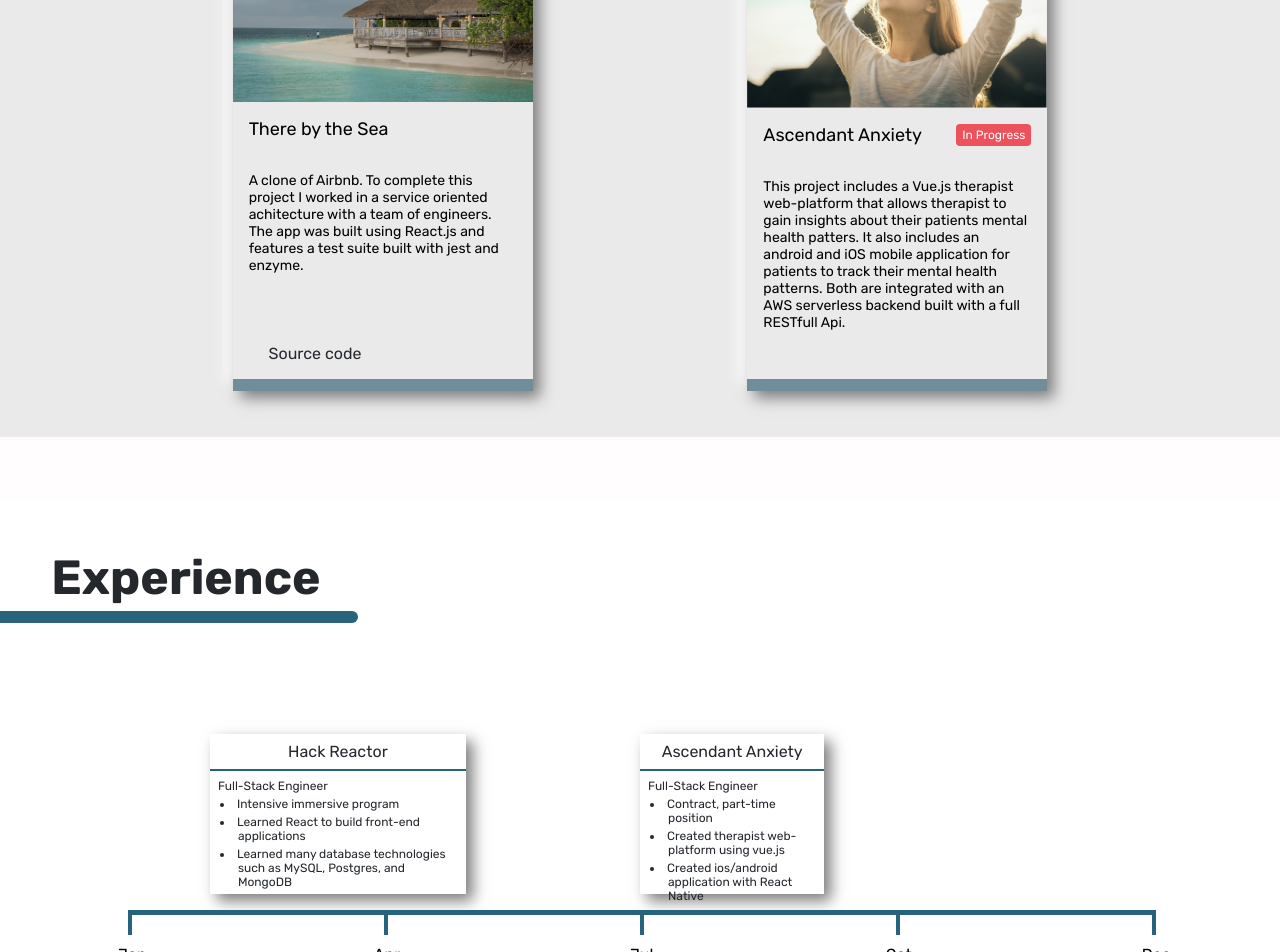
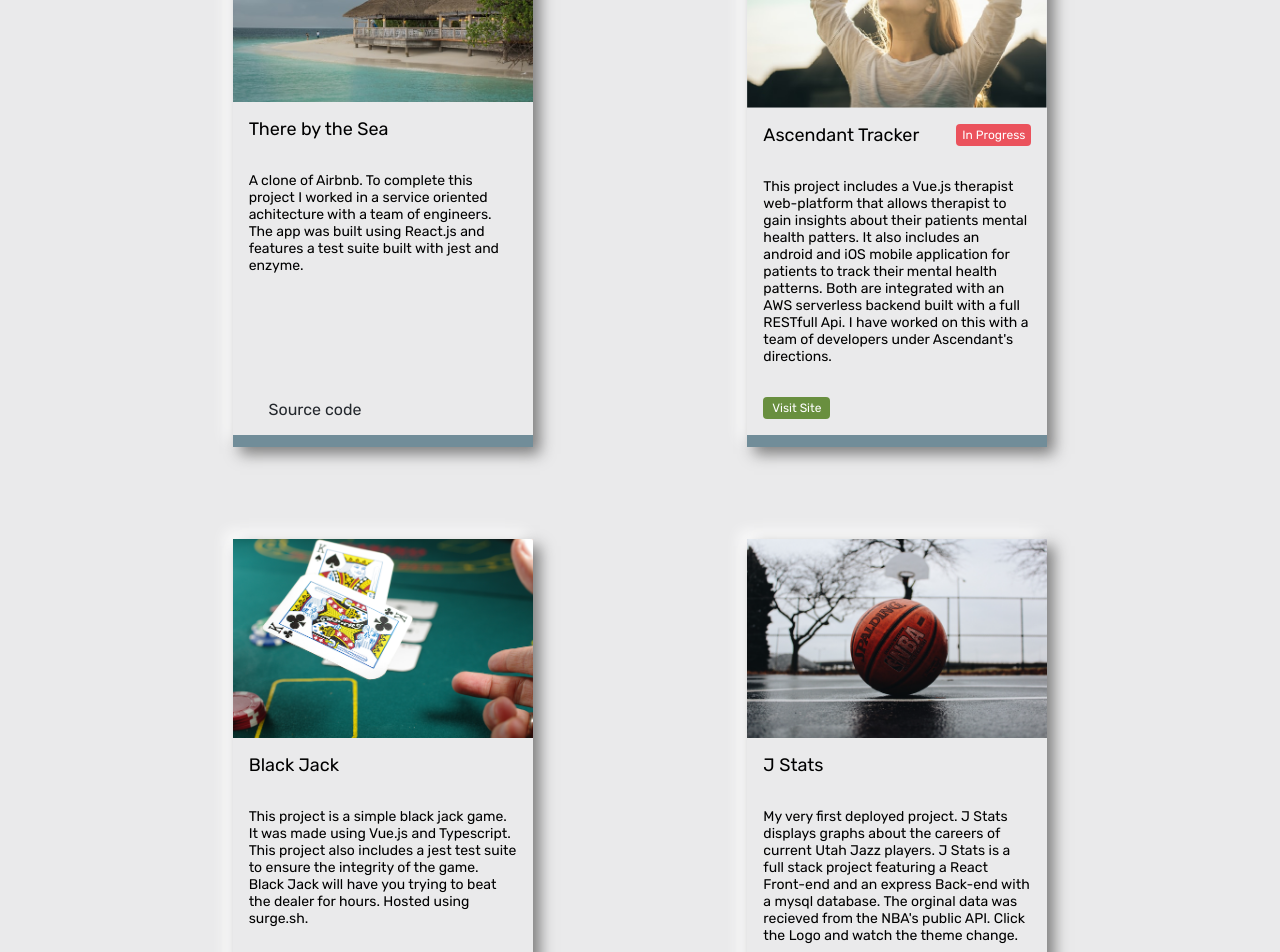
Before and after one commit to trevor2355/portfolio, a Vue app: page / in a window 1280 px wide. Shown: the part 2340-3292 px from the top of the page. Built offline with nearby package versions, Linux system fonts and the light colour scheme; some icons are missing.

Commit message:
Add two new projects

```diff
--- a/src/data/projects.js
+++ b/src/data/projects.js
@@ -18,7 +18,7 @@ export default [
       "My first Vue.js application.  The backend was built using node.js and postgreSQL.  It features a user authentication strategy using JSON Web Tokens and passport.js.  It also has a full RESTfull API that allows users to exchange the use of a calculator for credits.",
     libraries: ["React"],
     sourceCodeURL: "https://github.com/trevor2355/rest-api-calculator-backend",
-    liveSiteURL: "http://ec2-54-183-247-150.us-west-1.compute.amazonaws.com/",
+    liveSiteURL: "http://untidy-holiday.surge.sh/",
     inProgress: false,
     lastUpdated: new Date(2020, 6, 1),
     imageURL: "dollar-signs.png"
@@ -30,7 +30,7 @@ export default [
       "Loan Smasher is a Front-End web application written using React.js.  This application allows the user to gain insight on how they can quickly pay off their loans.  The application uses algorithims to calculate expenses taxes and interest rates to put the user in control of their finances.",
     libraries: ["React"],
     sourceCodeURL: "https://github.com/trevor2355/loan-smasher",
-    liveSiteURL: "",
+    liveSiteURL: "http://barbarous-note.surge.sh/",
     inProgress: true,
     lastUpdated: new Date(2020, 6, 1),
     imageURL: "finance.png"
@@ -61,14 +61,38 @@ export default [
   },
   {
     id: 6,
-    name: "Ascendant Anxiety",
+    name: "Ascendant Tracker",
     description:
-      "This project includes a Vue.js therapist web-platform that allows therapist to gain insights about their patients mental health patters.  It also includes an android and iOS mobile application for patients to track their mental health patterns.  Both are integrated with an AWS serverless backend built with a full RESTfull Api.",
+      "This project includes a Vue.js therapist web-platform that allows therapist to gain insights about their patients mental health patters.  It also includes an android and iOS mobile application for patients to track their mental health patterns.  Both are integrated with an AWS serverless backend built with a full RESTfull Api.  I have worked on this with a team of developers under Ascendant's directions.",
     libraries: ["React"],
     sourceCodeURL: "",
-    liveSiteURL: "",
+    liveSiteURL: "https://ascendanttracker.com/",
     inProgress: true,
     lastUpdated: new Date(2020, 6, 1),
     imageURL: "happy.png"
+  },
+  {
+    id: 7,
+    name: "Black Jack",
+    description:
+      "This project is a simple black jack game.  It was made using Vue.js and Typescript.  This project also includes a jest test suite to ensure the integrity of the game.  Black Jack will have you trying to beat the dealer for hours.  Hosted using surge.sh.",
+    libraries: ["React"],
+    sourceCodeURL: "https://github.com/trevor2355/blackjack",
+    liveSiteURL: "http://ajar-yam.surge.sh/",
+    inProgress: false,
+    lastUpdated: new Date(2020, 10, 9),
+    imageURL: "blackjack.png"
+  },
+  {
+    id: 8,
+    name: "J Stats",
+    description:
+      "My very first deployed project.  J Stats displays graphs about the careers of current Utah Jazz players.  J Stats is a full stack project featuring a React Front-end and an express Back-end with a mysql database.  The orginal data was recieved from the NBA's public API.  Click the Logo and watch the theme change.",
+    libraries: ["React"],
+    sourceCodeURL: "https://github.com/trevor2355/j-stats",
+    liveSiteURL: "https://j-stats.herokuapp.com/",
+    inProgress: false,
+    lastUpdated: new Date(2020, 5, 1),
+    imageURL: "basketball.png"
   }
 ];
```
Also changed, not shown: src/assets/images/basketball.png (added), src/assets/images/blackjack.png (added).
